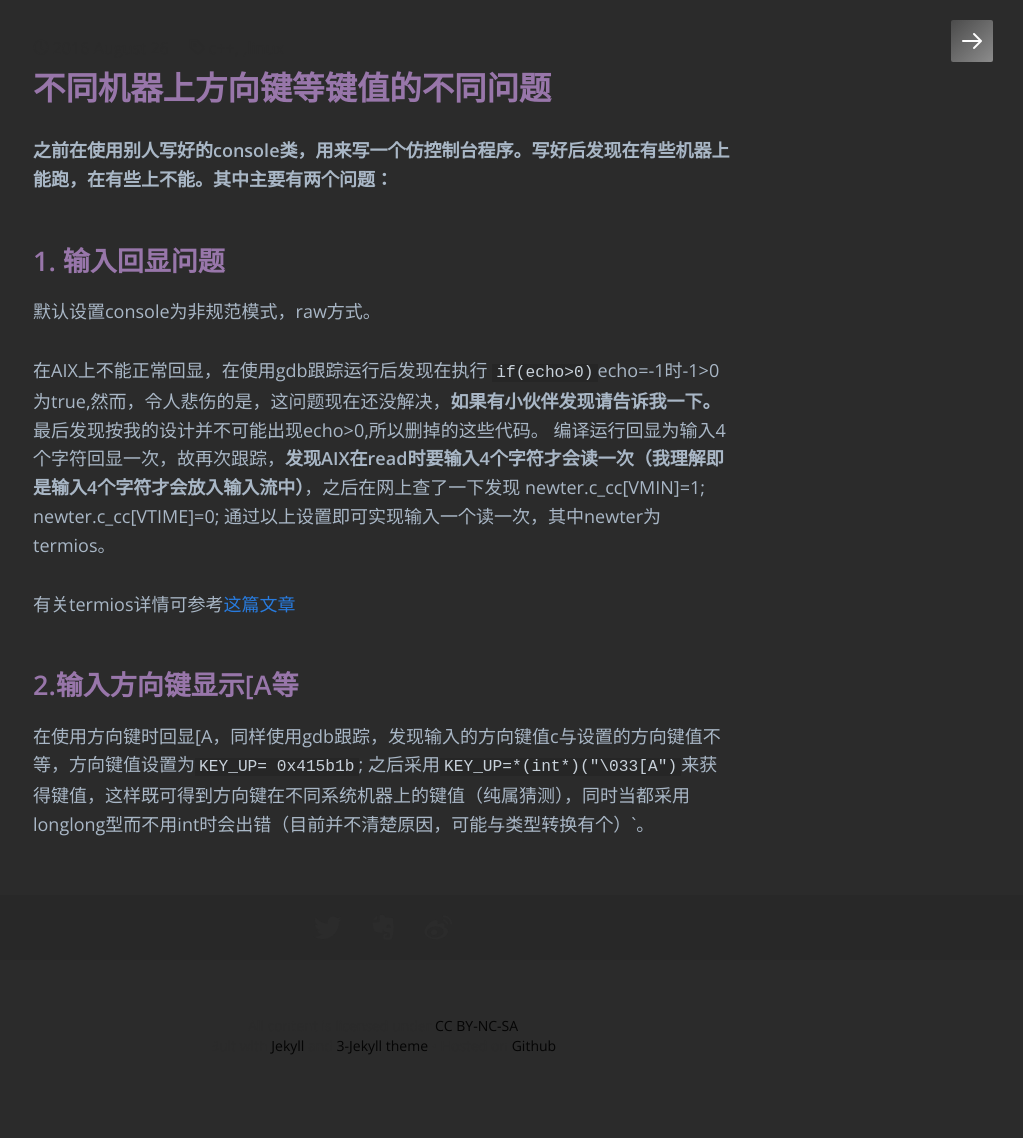
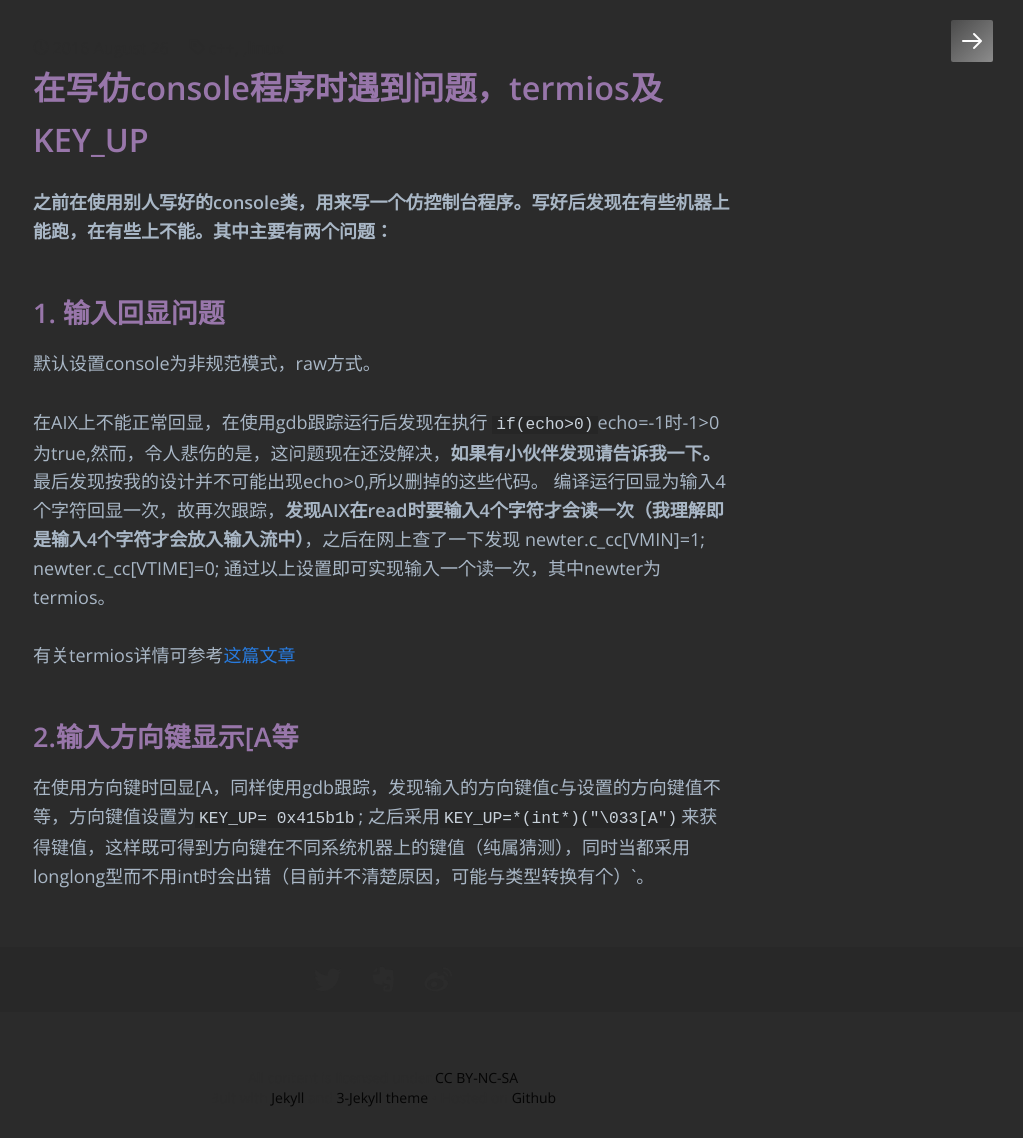
Before and after one commit to cstarc/cstarc.github.io, a Jekyll site: the page built from _posts/c++/2016-8-26-不同机器上的方向键等键值.md, in a window 1280 px wide. Shown: the whole page, without its empty margins (257-1280 px from the left). Built offline with Jekyll 4.4.1, drawn with Linux system fonts in a browser that asks for light colours; some web fonts are replaced.

Commit message:
Update 2016-8-26-不同机器上的方向键等键值.md

```diff
--- a/_posts/c++/2016-8-26-不同机器上的方向键等键值.md
+++ b/_posts/c++/2016-8-26-不同机器上的方向键等键值.md
@@ -1,6 +1,6 @@
 ---
 layout: post
-title: 不同机器上方向键等键值的不同问题
+title: 在写仿console程序时遇到问题，termios及KEY_UP
 category: cplusplus
 tags: c++ ,linux
 keywords: c++,linux
```
